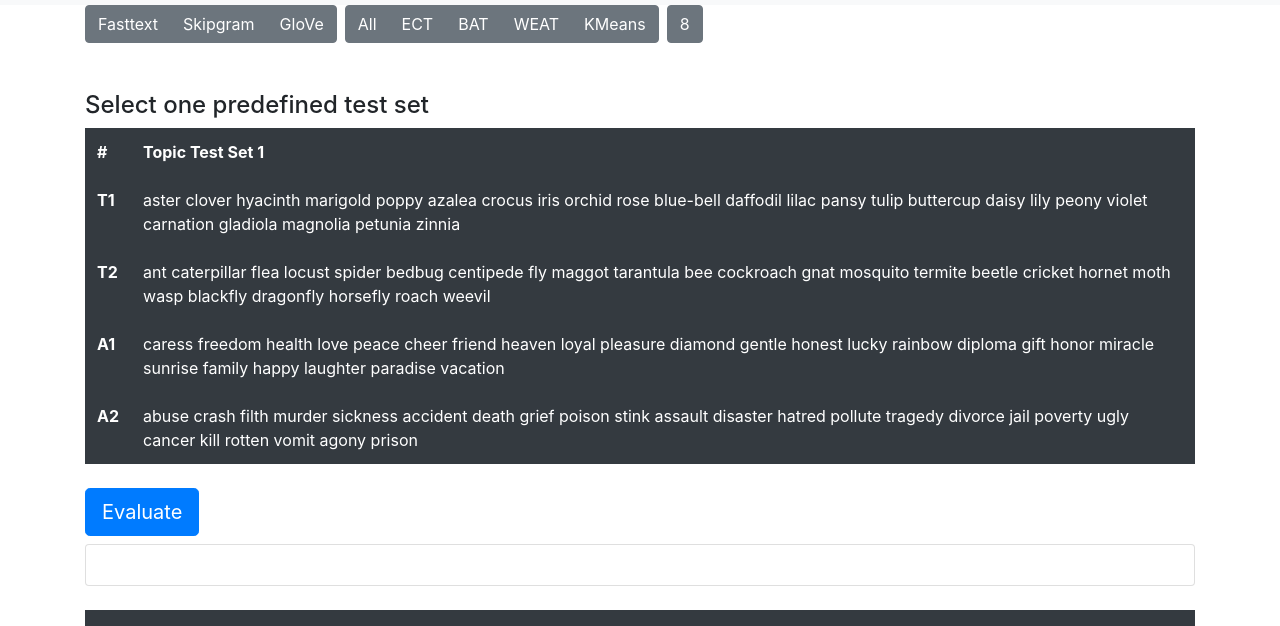
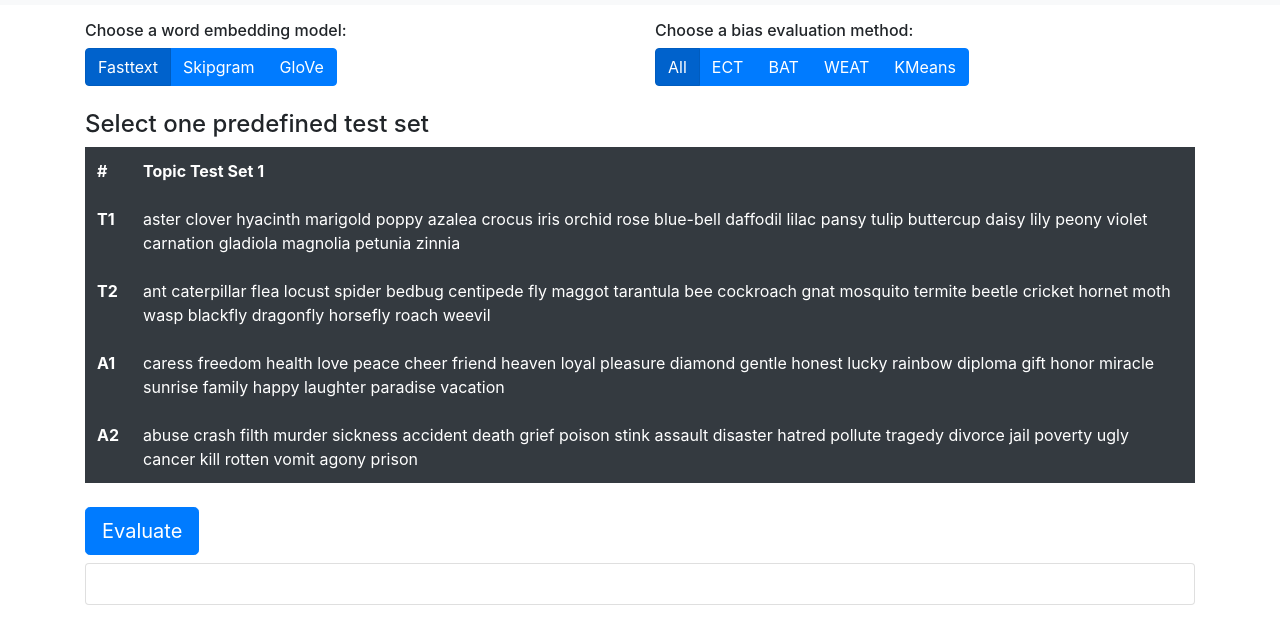
Before and after one commit to nfriedri/debie-frontend, a plain HTML site: page bias_evaluation.html in a window 1280 px wide. Shown: the part 95-721 px from the top of the page. Drawn offline with nearby package versions, Linux system fonts and the light colour scheme.

Commit message:
Fixed issues, changed radio buttons

```diff
--- a/bias_evaluation.html
+++ b/bias_evaluation.html
@@ -19,8 +19,7 @@
 <nav class="navbar navbar-expand-md navbar-light bg-light sticky-top">
     <div class="container-fluid">
         <a class="navbar-brand" href="index.html"><img src="img/logo.png" height="10%" width="30%"></a>           <!-- Logo in Navigation oben links -->
-        <a class="na
-        vbar-brand-center" href="index.html"><img src="img/logo2.png" height="20%" width="20%"> </a>
+        <a class="navbar-brand-center" href="index.html"><img src="img/logo2.png" height="20%" width="20%"> </a>
         <button class="navbar-toggler" type="button" data-toggle="collapse" data-target="#navbarResponsive">
             <span class="navbar-toggler-icon"></span>
         </button>
@@ -43,26 +42,49 @@
     </div>
 </nav>
 
-<div class = "container" id="container">
-  <div class="btn-toolbar" role="toolbar" aria-label="Toolbar with button groups">
-    <div class="btn-group mr-2" role="group" aria-label="First group">
-      <button type="button" class="btn btn-secondary">Fasttext</button>
-      <button type="button" class="btn btn-secondary">Skipgram</button>
-      <button type="button" class="btn btn-secondary">GloVe</button>
+<div class = "container sticky-top">
+  <!-- Radio Button Toolbar -->
+  <div class="row mt-3">
+    <div class="col">
+      <h6>Choose a word embedding model:</h6>
+      <div class="btn-group btn-group-toggle" data-toggle="buttons" id="word_embedding">
+        <label class="btn btn-primary active" id="fasttextBtn">
+          <input type="radio" name="options" autocomplete="off" checked> Fasttext
+        </label>
+        <label class="btn btn-primary" id="skipgramBtn">
+          <input type="radio" name="options" autocomplete="off"> Skipgram
+        </label>
+        <label class="btn btn-primary"  id="gloveBtn">
+          <input type="radio" name="options" autocomplete="off"> GloVe
+        </label>
+      </div>
     </div>
-    <div class="btn-group mr-2" role="group" aria-label="Second group">
-      <button type="button" class="btn btn-secondary">All</button>
-      <button type="button" class="btn btn-secondary">ECT</button>
-      <button type="button" class="btn btn-secondary">BAT</button>
-      <button type="button" class="btn btn-secondary">WEAT</button>
-      <button type="button" class="btn btn-secondary">KMeans</button>
-    </div>
-    <div class="btn-group" role="group" aria-label="Third group">
-      <button type="button" class="btn btn-secondary">8</button>
-    </div>
+    <div class="col">
+      <h6>Choose a bias evaluation method:</h6>
+      <div class="btn-group btn-group-toggle" data-toggle="buttons" id="evaluation_methods">
+          <label class="btn btn-primary active"  id="allBtn">
+            <input type="radio" name="allBtn" autocomplete="off" checked> All
+          </label>
+          <label class="btn btn-primary"  id="ectBtn">
+              <input type="radio" name="ectBtn" autocomplete="off"> ECT
+          </label>
+          <label class="btn btn-primary"  id="batBtn">
+              <input type="radio" name="batBtn" autocomplete="off"> BAT
+          </label>
+          <label class="btn btn-primary"  id="weatBtn">
+              <input type="radio" name="weatBtn" autocomplete="off"> WEAT
+          </label>
+          <label class="btn btn-primary"  id="kmeansBtn">
+            <input type="radio" name="kmeansBtn" autocomplete="off"> KMeans
+          </label>
+        </div>
+      </div>
   </div>
+</div>
 
-  <h4 class="mt-5">Select one predefined test set</h4>
+<div class="container">
+  <h4 class="mt-4">Select one predefined test set</h4>
+
   <!-- Table 1 -->
   <table class="table table-borderless table-dark">
     <thead>
--- a/js/start_evaluation.js
+++ b/js/start_evaluation.js
@@ -2,11 +2,14 @@ jsonFile_1 = '/res/test_set_1.json';
 jsonFile_2 = '/res/test_set_2.json';
 elementID_1 = 'table_1';
 elementID_2 = 'table_2';
+vectorTypeEnum = 'fasttext';
+evaluationMethodEnum = 'all';
 window.onload = doByStart;
 
 function doByStart() {
     loadTestData(jsonFile_1, elementID_1);
     loadTestData(jsonFile_2, elementID_2);
+    getSelectionValues();
 }
 
 function loadTestData(jsonFile, elementID) {
@@ -39,6 +42,14 @@ function loadTestData(jsonFile, elementID) {
         })
 }
 
+function getSelectionValues(){
+  let activeVectorType = document.getElementById('word_embedding').getElementsByClassName('active')[0];
+  let activeEvalMethod = document.getElementById('evaluation_methods').getElementsByClassName('active')[0];
+  vectorTypeEnum = activeVectorType.id;
+  evaluationMethodEnum = activeEvalMethod.id;
+  console.log("Current Values: " + vectorTypeEnum + " " + evaluationMethodEnum);
+}
+
 function startSpinner(object_id){
   spinner = `
       <div class="d-flex justify-content-center">
@@ -59,6 +70,7 @@ function sendRequest(object_id) {
     //word = document.getElementById('word2Send').value;
     //console.log(word);
     //dataJSON = {data: word};
+    getSelectionValues();
     startSpinner(object_id)
     testSet1 = "aster clover hyacinth marigold poppy azalea crocus iris orchid rose blue-bell daffodil lilac pansy tulip buttercup daisy lily peony violet carnation gladiola magnolia petunia zinnia";
     testSet2 = "ant caterpillar flea locust spider bedbug centipede fly maggot tarantula bee cockroach gnat mosquito termite beetle cricket hornet moth wasp blackfly dragonfly horsefly roach weevil";
@@ -104,3 +116,6 @@ function sendRequest(object_id) {
 
 document.getElementById('Set1_Evaluate').addEventListener("click", function(){sendRequest('card_words_response')});
 document.getElementById('Set2_Evaluate').addEventListener('click', function(){sendRequest('card_words_response2')});
+//document.getElementById('fasttextBtn').addEventListener('click', function(){selectVectorType()});
+//document.getElementById('skipgramBtn').addEventListener('click', function(){selectVectorType()});
+//document.getElementById('gloveBtn').addEventListener('click', function(){selectVectorType()});
```
